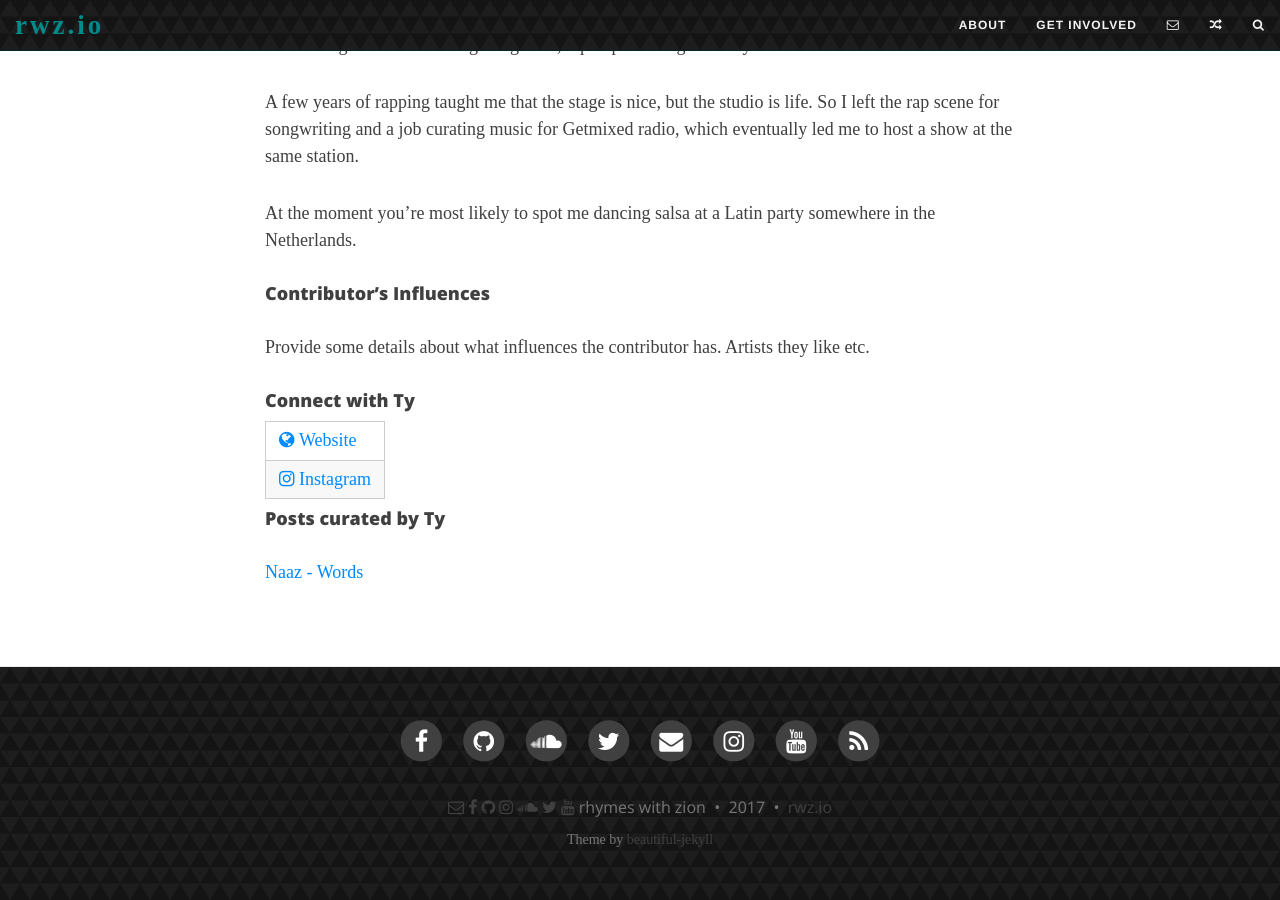
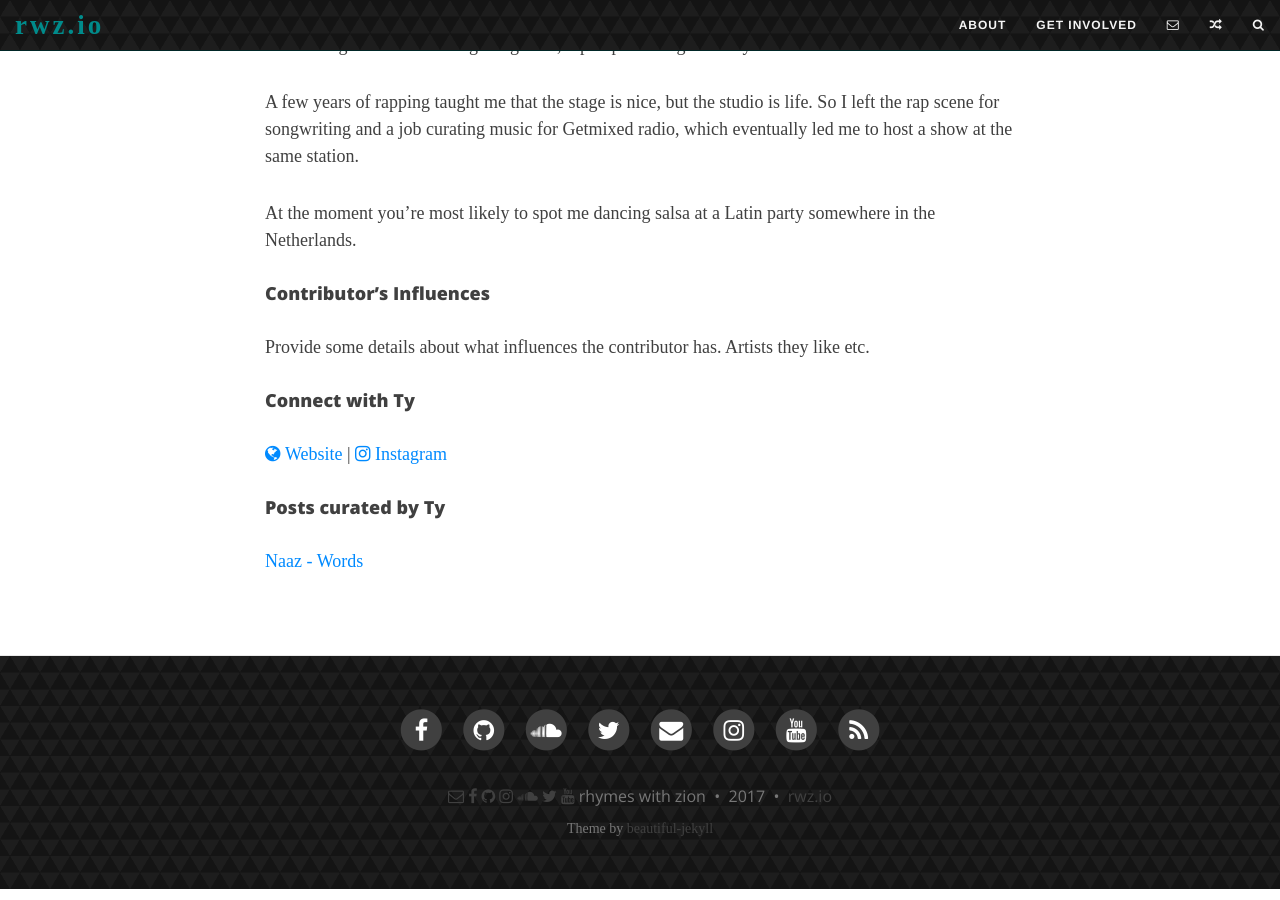
Before and after one commit to rhymeswithzion/rwz-test, a Jekyll site: the page built from curators/ty.md, in a window 1280 px wide and 900 px high, scrolled down 940 px. Built offline with Jekyll 4.4.1, drawn with Linux system fonts in a browser that asks for light colours; some web fonts are replaced.

Commit message:
Update ty.md

```diff
--- a/curators/ty.md
+++ b/curators/ty.md
@@ -1,7 +1,9 @@
 ---
 layout: page
 title: Ty
-subtitle: hip-hop lover from Amsterdam curating the smoothest and coolest vibes from around the world
+subtitle: >-
+  hip-hop lover from Amsterdam curating the smoothest and coolest vibes from
+  around the world
 published: true
 curator: ty
 ---
@@ -26,7 +28,7 @@
 #### Connect with Ty
 
 <a class="fa fa-globe" href="https://tysquestionmark.wordpress.com/" target="_blank"> Website </a> |
-<a class="fa fa-instagram" href="https://www.instagram.com/tysquestionmark" target="_blank"> Instagram </a> |
+<a class="fa fa-instagram" href="https://www.instagram.com/tysquestionmark" target="_blank"> Instagram </a>
 
 
 #### Posts curated by Ty
```
